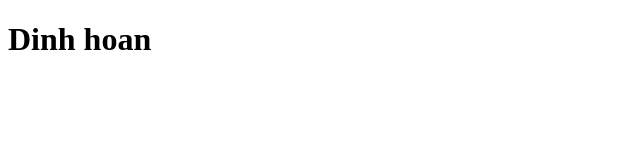
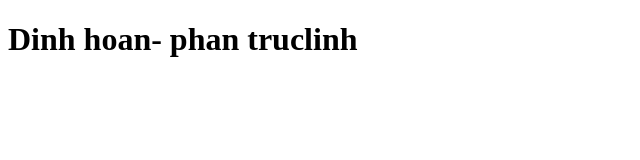
Before and after one commit to DinhHoan0201/Pham-Dinh-Hoan, a plain HTML site: page index.html in a window 1280 px wide. Shown: the whole page, without its empty margins (0-640 px from the left). Drawn offline with Linux system fonts and the light colour scheme.

Commit message:
Add index.html

```diff
--- a/index.html
+++ b/index.html
@@ -7,6 +7,6 @@
     <title>Document</title>
 </head>
 <body>
-    <h1> Dinh hoan </h1>
+    <h1> Dinh hoan- phan truclinh </h1>
 </body>
 </html>
```
